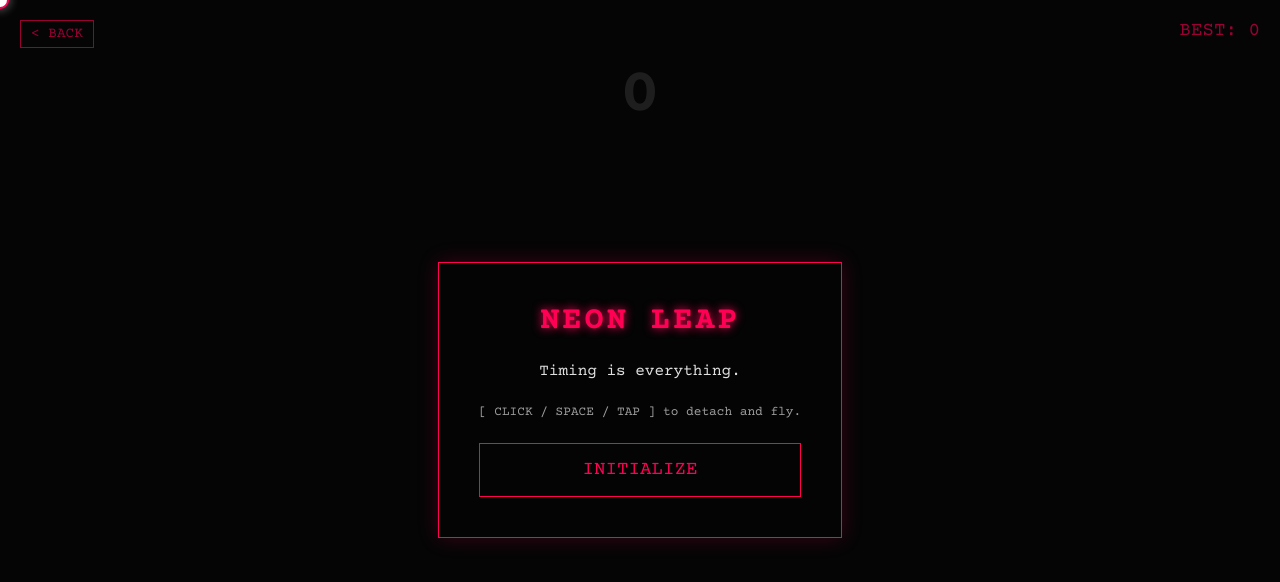
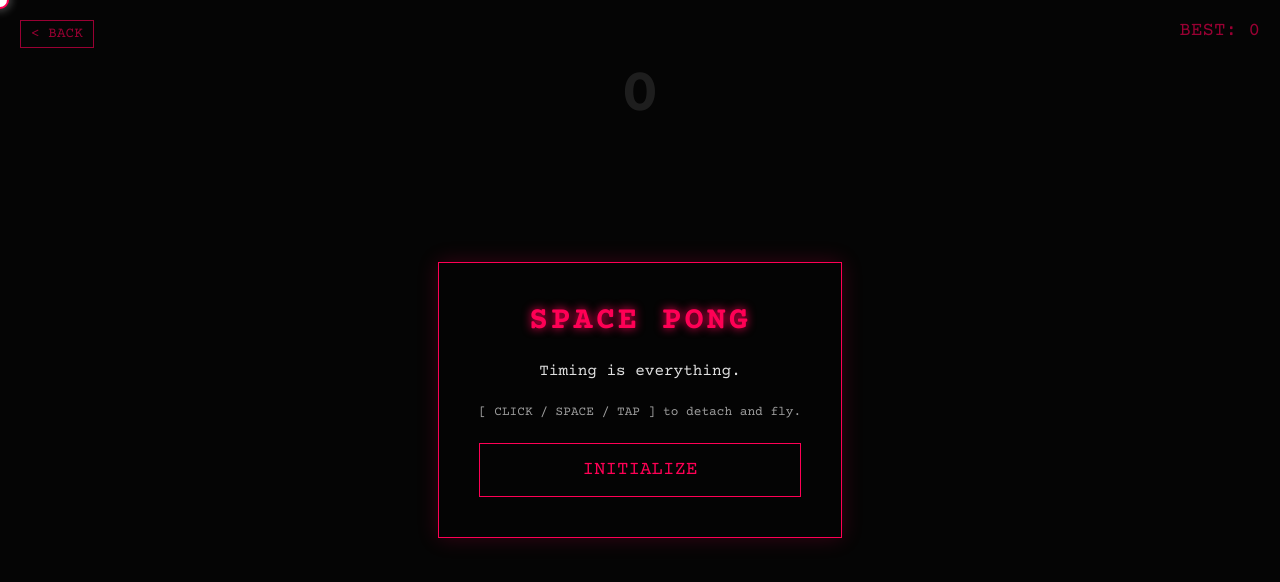
Before and after one commit to notabee/notabee.github.io, a plain HTML site: page games/super-game/index.html in a window 1280 px wide. Drawn offline with nearby package versions, Linux system fonts and the light colour scheme.

Commit message:
Update index.html

```diff
--- a/games/super-game/index.html
+++ b/games/super-game/index.html
@@ -158,7 +158,7 @@
         <div class="high-score-display">BEST: <span id="hud-high-score">0</span></div>
 
         <div id="start-screen">
-            <h1>Neon Leap</h1>
+            <h1>Space Pong</h1>
             <p>Timing is everything.</p>
             <p style="font-size: 0.8rem; opacity: 0.7;">[ CLICK / SPACE / TAP ] to detach and fly.</p>
             <button id="start-btn">Initialize</button>
```
